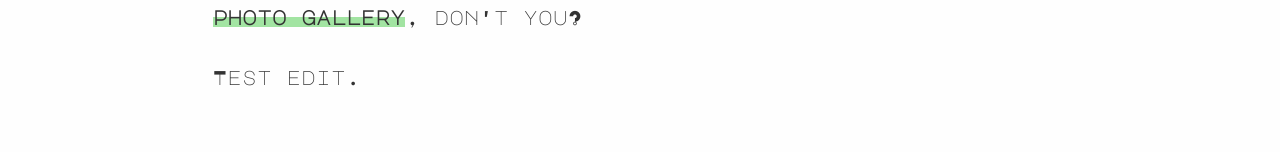
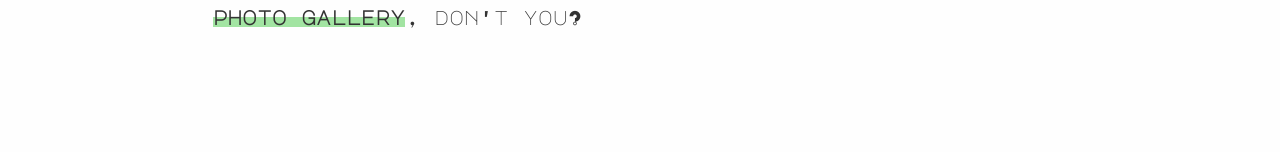
Before and after one commit to amademort/www, a Gatsby site: page / in a window 1280 px wide. Shown: the part 277-429 px from the top of the page. Built offline with nearby package versions, Linux system fonts and the light colour scheme; Gatsby itself is replaced by a stand-in of ours; some packages are replaced by stand-ins of ours; a web font is replaced by a local one.

Commit message:
Update Pages “index”

```diff
--- a/content/pages/index.md
+++ b/content/pages/index.md
@@ -4,5 +4,3 @@
 language: en
 ---
 Welcome, friend! You probably want to have a look at my [photo gallery](/photo), don't you?
-
-Test edit.
```
